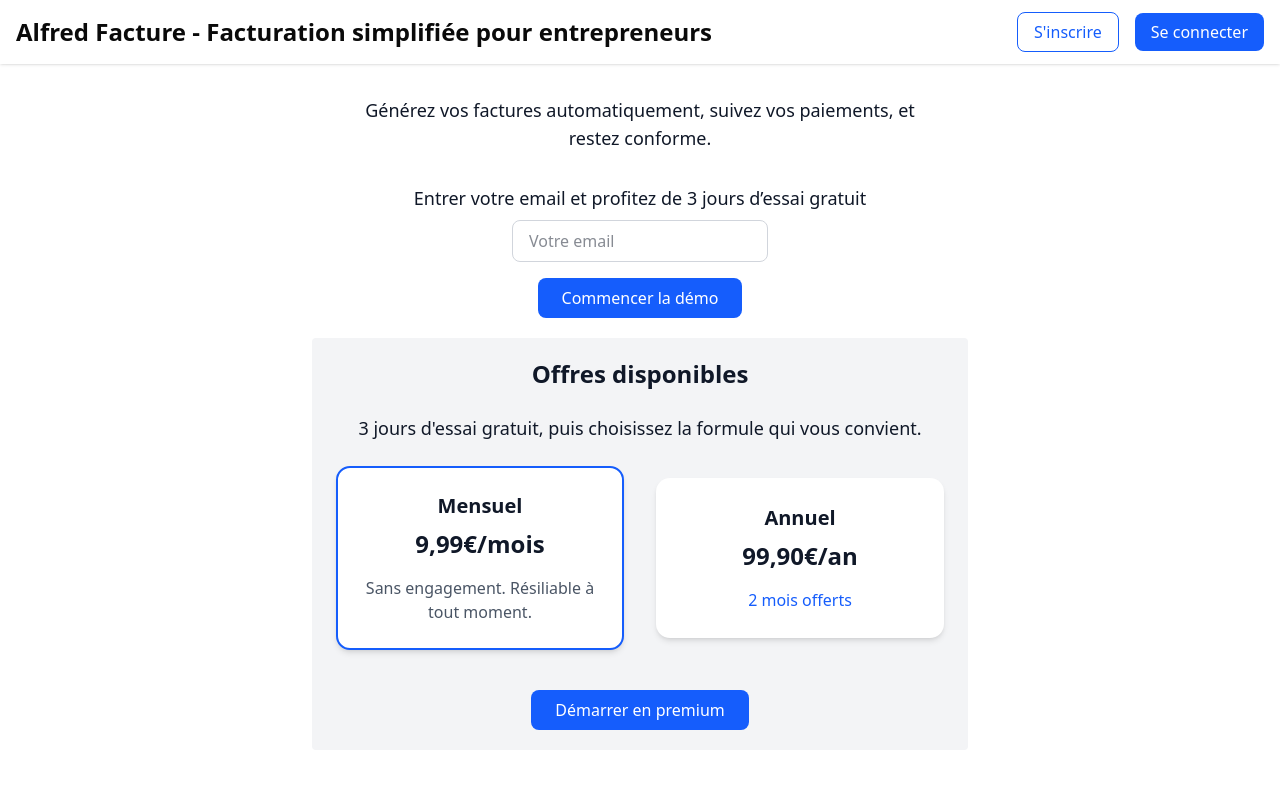
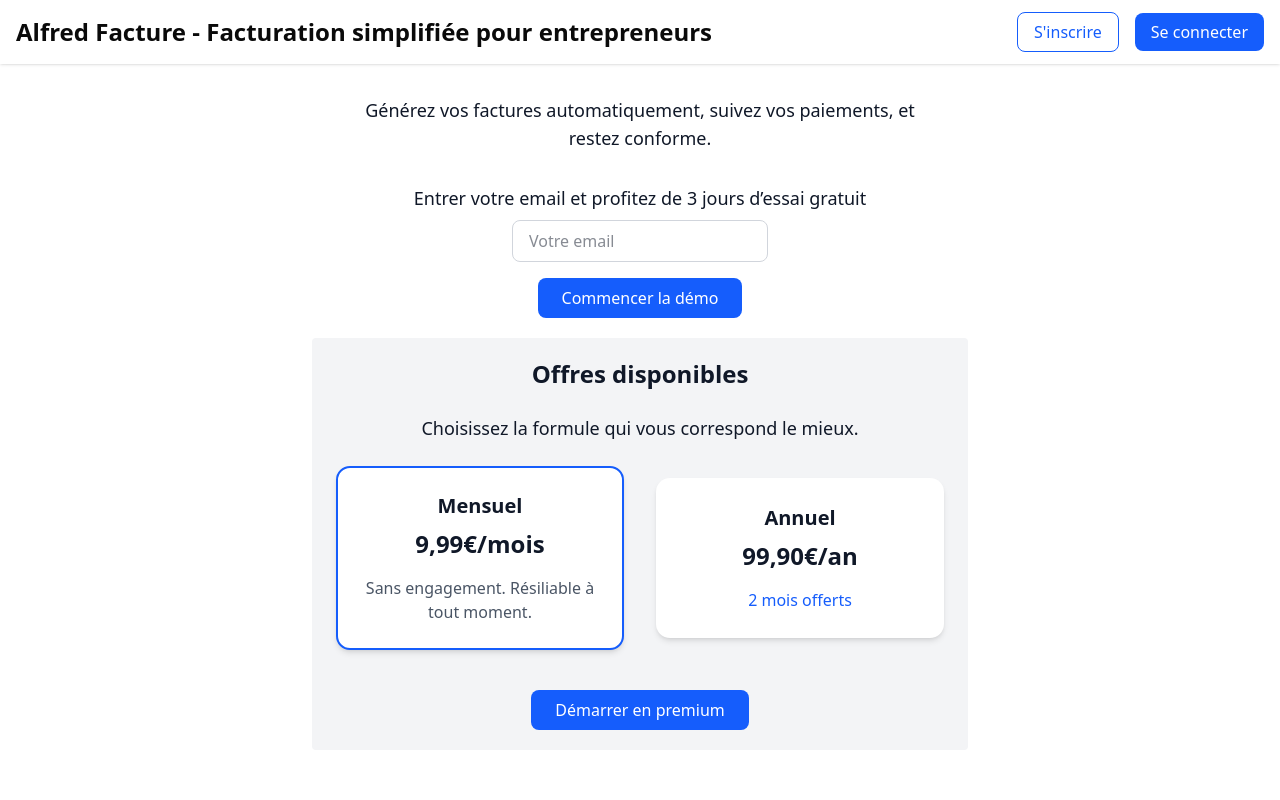
Before and after one commit to Loan69/invoice-app, a Next.js app: page /landing in a window 1280 px wide. Shown: the top 800 px of the page. Built offline with nearby package versions, Linux system fonts and the light colour scheme.

Commit message:
offre landing phrase

```diff
--- a/src/app/landing/page.tsx
+++ b/src/app/landing/page.tsx
@@ -92,7 +92,7 @@
         {/* Offres */}
         <section className="mt-5 py-5 px-6 bg-gray-100 text-center rounded">
           <h2 className="text-2xl font-semibold mb-6">Offres disponibles</h2>
-          <p className="text-lg mb-4">3 jours d&apos;essai gratuit, puis choisissez la formule qui vous convient.</p>
+          <p className="text-lg mb-4">Choisissez la formule qui vous correspond le mieux.</p>
           <div className="flex justify-between items-center gap-8 mt-6 flex-wrap justify-center">
           {/* Offre Mensuelle */}
           <button
```
